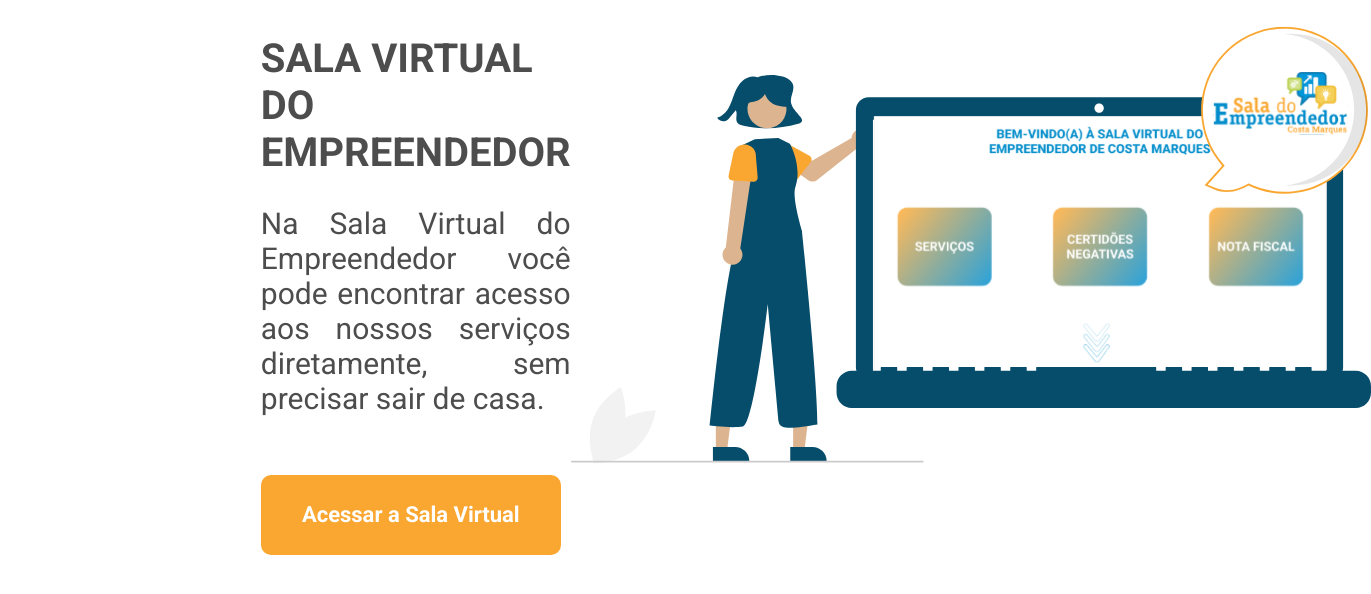
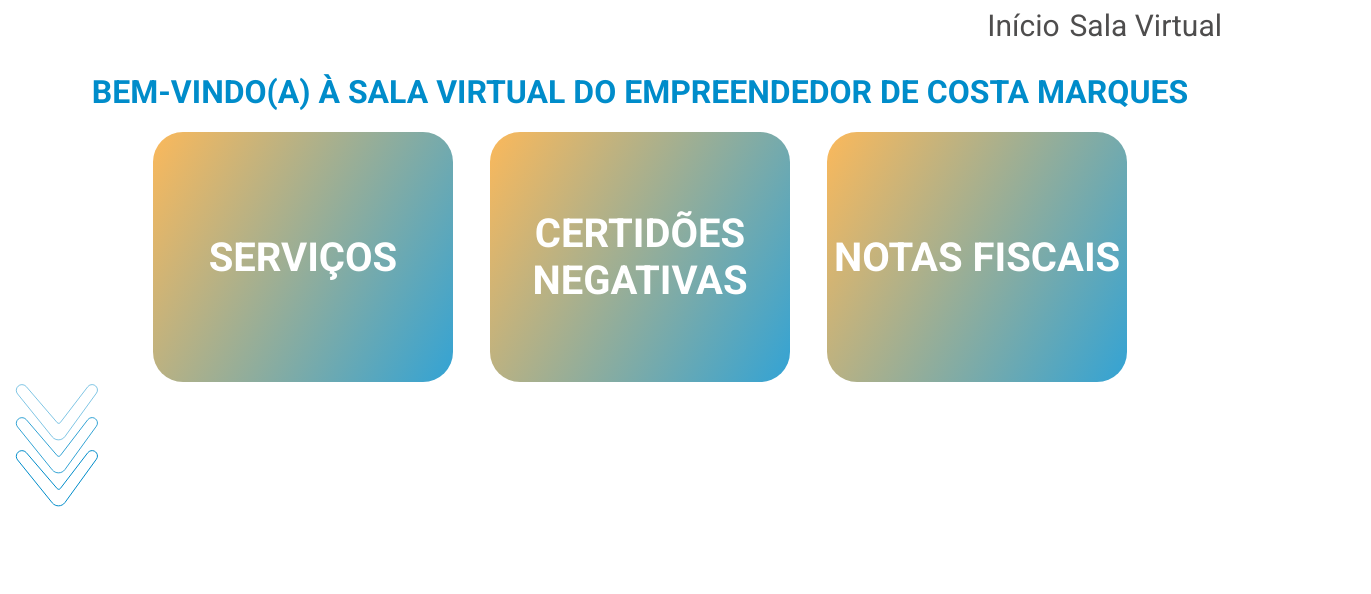
Before and after one commit to ThamirisMaria/sala-virtual-do-empreendedor, an Angular app: page /sala-virtual in a window 1280 px wide. Before the commit this address led to /. Shown: the top 594 px of the page, 1371 px wide, since content can reach past the window. Built offline with nearby package versions, Linux system fonts and the light colour scheme.

Commit message:
add: sala virtual component

```diff
--- a/src/app/app-routing.module.ts
+++ b/src/app/app-routing.module.ts
@@ -1,7 +1,13 @@
 import { NgModule } from '@angular/core';
 import { RouterModule, Routes } from '@angular/router';
 
-const routes: Routes = [];
+import { HomeComponent } from './home/home.component';
+import { SalaVirtualComponent } from './sala-virtual/sala-virtual.component';
+
+const routes: Routes = [
+  {path: 'home', component: HomeComponent},
+  {path: 'sala-virtual', component: SalaVirtualComponent}
+];
 
 @NgModule({
   imports: [RouterModule.forRoot(routes)],
--- a/src/app/app.component.css
+++ b/src/app/app.component.css
@@ -0,0 +1,12 @@
+ul{
+    display: flex;
+    gap: 10px;
+    justify-content: flex-end;
+    margin: 0 50px 30px 50px;
+}
+
+li, li a{
+    text-decoration: none;
+    list-style: none;
+    font-size: 30px;
+}
--- a/src/app/app.component.html
+++ b/src/app/app.component.html
@@ -1,2 +1,9 @@
-<app-home></app-home>
+<nav>
+    <ul>
+      <li><a routerLink="home" routerLinkActive="active" ariaCurrentWhenActive="page">Início</a></li>
+      <li><a routerLink="sala-virtual" routerLinkActive="active" ariaCurrentWhenActive="page">Sala Virtual</a></li>
+    </ul>
+</nav>
+
+<!-- <app-home></app-home> -->
 <router-outlet></router-outlet>
--- a/src/app/app.module.ts
+++ b/src/app/app.module.ts
@@ -4,11 +4,13 @@ import { BrowserModule } from '@angular/platform-browser';
 import { AppRoutingModule } from './app-routing.module';
 import { AppComponent } from './app.component';
 import { HomeComponent } from './home/home.component';
+import { SalaVirtualComponent } from './sala-virtual/sala-virtual.component';
 
 @NgModule({
   declarations: [
     AppComponent,
-    HomeComponent
+    HomeComponent,
+    SalaVirtualComponent
   ],
   imports: [
     BrowserModule,
--- a/src/app/home/home.component.html
+++ b/src/app/home/home.component.html
@@ -3,7 +3,7 @@
         <h1 id="header">SALA VIRTUAL DO EMPREENDEDOR</h1>
         <p id="p-text">Na Sala Virtual do Empreendedor você pode encontrar acesso aos nossos serviços diretamente, sem precisar sair de casa.</p>
 
-        <button id="btn-sala-virtual">Acessar a Sala Virtual</button>
+        <button id="btn-sala-virtual" [routerLink]="'sala-virtual'">Acessar a Sala Virtual</button>
     </div>
 
    <img id="img-sala-virtual" src=".\assets\images\img - sala virtual do empreendedor.svg" alt="Ilustração - Sala Virtual do Empreendedor">
--- a/src/app/home/home.component.ts
+++ b/src/app/home/home.component.ts
@@ -1,5 +1,4 @@
 import { Component } from '@angular/core';
-
 @Component({
   selector: 'app-home',
   templateUrl: './home.component.html',
--- /dev/null
+++ b/src/app/sala-virtual/sala-virtual.component.css
@@ -0,0 +1,27 @@
+#header{
+    color: #008CCA;
+    text-align: center;
+}
+
+#btns{
+    width: 80%;
+    margin: auto;
+    display: flex;
+    justify-content: space-around;
+    flex-wrap: wrap;
+    overflow: hidden;
+}
+
+.btn-sections{
+    width: 300px;
+    height: 250px;
+    border-radius: 30px;
+    border:none;
+    color: white;
+    background: linear-gradient(120deg,rgba(250,167,50,80%),rgba(0, 140, 202, 80%));
+
+    font-weight: 700;
+    font-size: 40px;
+    line-height: 47px;
+
+}
--- /dev/null
+++ b/src/app/sala-virtual/sala-virtual.component.html
@@ -0,0 +1,9 @@
+<h1 id="header">BEM-VINDO(A) À SALA VIRTUAL DO EMPREENDEDOR DE COSTA MARQUES</h1>
+
+<div id="btns">
+    <button class="btn-sections">SERVIÇOS</button>
+    <button class="btn-sections">CERTIDÕES NEGATIVAS</button>
+    <button class="btn-sections">NOTAS FISCAIS</button>
+</div>
+
+<img src="..\assets\images\scroll.svg" alt="scroll icon">
```
Also changed, not shown: src/app/sala-virtual/sala-virtual.component.ts (added, +10 -0 lines), src/assets/images/scroll.svg (added), 1 other file (tests, documents, lock files or other folders).
